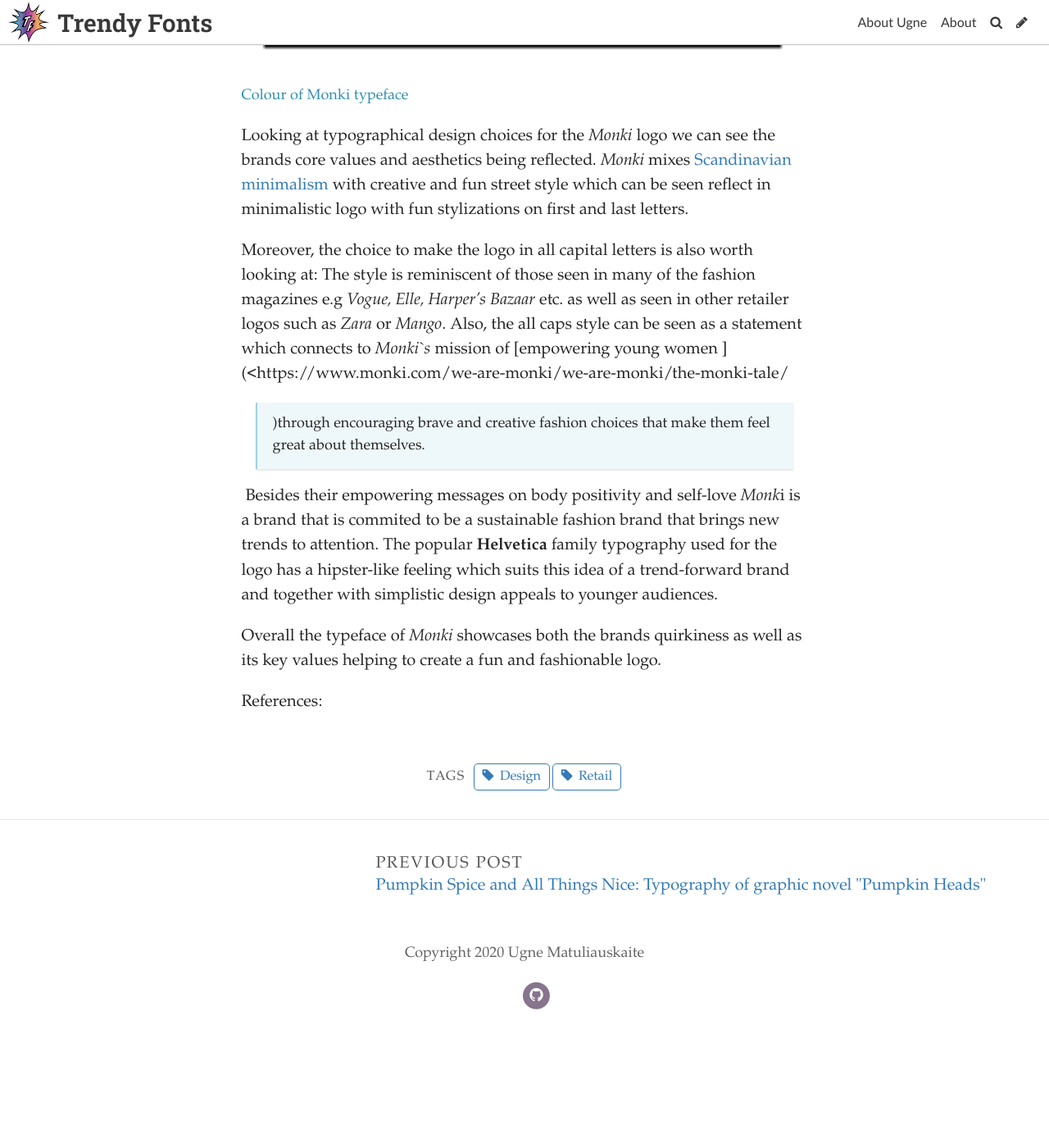
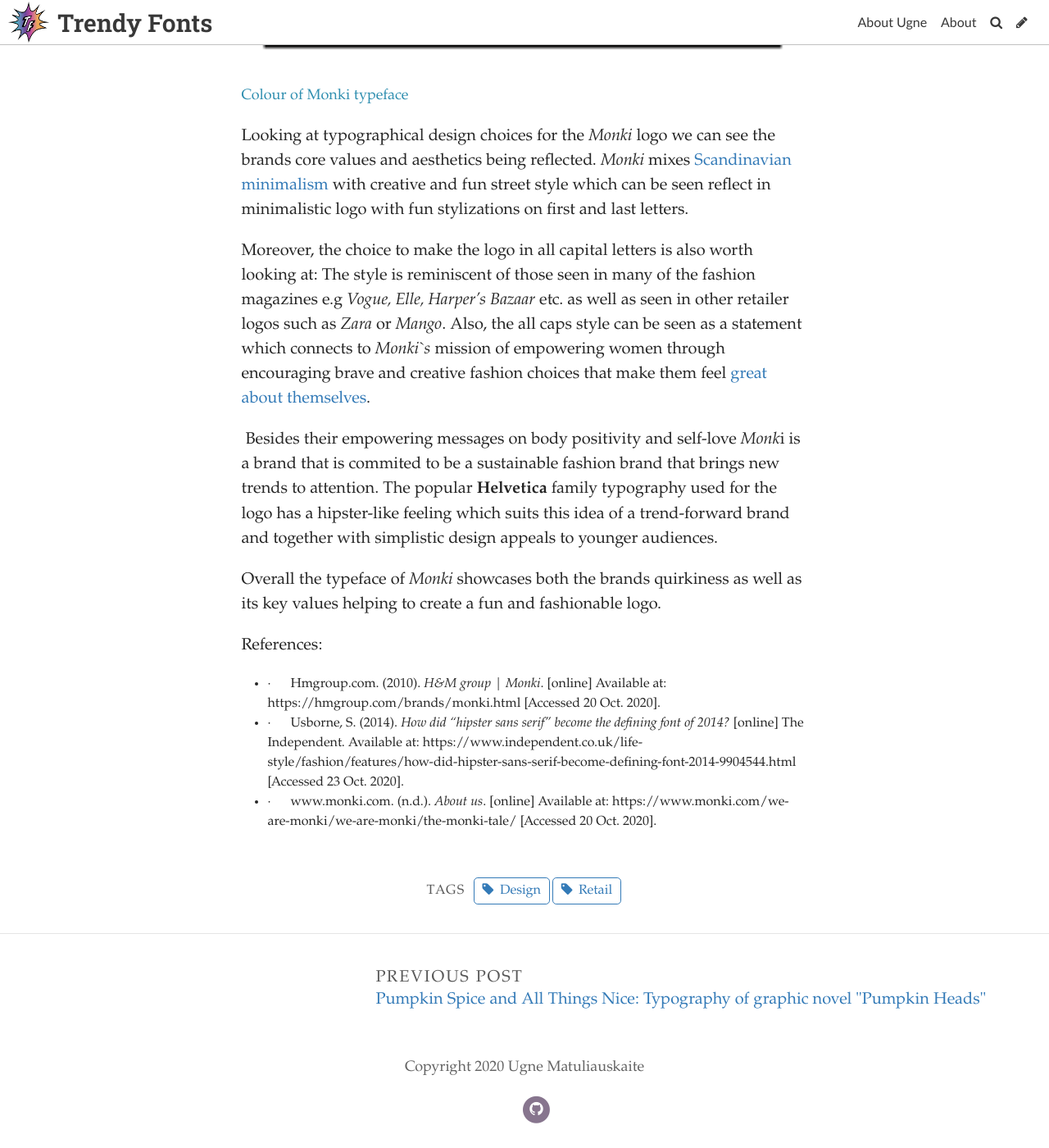
Before and after one commit to Pumpkinhead98/populartypo, a Jekyll site: the page built from _posts/2020-10-24-fun-but-make-it-fashion-typeface-of-high-street-shop-monki.md, in a window 1280 px wide and 1400 px high, scrolled down 1577 px. Shown: the whole window at 82% size. Built offline with Jekyll 4.4.1, drawn with Linux system fonts in a browser that asks for light colours; some web fonts are replaced; before the commit the page ends 2838 px from its top, so only the background shows below that.

Commit message:
Update Post “2020-10-24-fun-but-make-it-fashion-typeface-of-high-street-shop-monki”

```diff
--- a/_posts/2020-10-24-fun-but-make-it-fashion-typeface-of-high-street-shop-monki.md
+++ b/_posts/2020-10-24-fun-but-make-it-fashion-typeface-of-high-street-shop-monki.md
@@ -20,12 +20,18 @@
 
 Looking at typographical design choices for the *Monki* logo we can see the brands core values and aesthetics being reflected. *Monki* mixes [Scandinavian minimalism](https://hmgroup.com/brands/monki.html) with creative and fun street style which can be seen reflect in minimalistic logo with fun stylizations on first and last letters.
 
-Moreover, the choice to make the logo in all capital letters is also worth looking at: The style is reminiscent of those seen in many of the fashion magazines e.g *Vogue, Elle, Harper’s Bazaar* etc. as well as seen in other retailer logos such as *Zara* or *Mango*. Also, the all caps style can be seen as a statement which connects to *Monki`s* mission of \[empowering young women ](<https://www.monki.com/we-are-monki/we-are-monki/the-monki-tale/
-
-> )through encouraging brave and creative fashion choices that make them feel great about themselves.
+Moreover, the choice to make the logo in all capital letters is also worth looking at: The style is reminiscent of those seen in many of the fashion magazines e.g *Vogue, Elle, Harper’s Bazaar* etc. as well as seen in other retailer logos such as *Zara* or *Mango*. Also, the all caps style can be seen as a statement which connects to *Monki`s* mission of empowering women through encouraging brave and creative fashion choices that make them feel [great about themselves](https://www.monki.com/we-are-monki/we-are-monki/the-monki-tale/).
 
  Besides their empowering messages on body positivity and self-love *Monk*i is a brand that is commited to be a sustainable fashion brand that brings new trends to attention. The popular **Helvetica** family typography used for the logo has a hipster-like feeling which suits this idea of a trend-forward brand and together with simplistic design appeals to younger audiences.
 
 Overall the typeface of *Monki* showcases both the brands quirkiness as well as its key values helping to create a fun and fashionable logo.
 
+
+
+
+
 References:
+
+* <!--\[if !supportLists]-->·      <!--\[endif]-->Hmgroup.com. (2010). *H&M group | Monki*. \[online] Available at: https://hmgroup.com/brands/monki.html \[Accessed 20 Oct. 2020].
+* <!--\[if !supportLists]-->·      <!--\[endif]-->Usborne, S. (2014). *How did “hipster sans serif” become the defining font of 2014?* \[online] The Independent. Available at: https://www.independent.co.uk/life-style/fashion/features/how-did-hipster-sans-serif-become-defining-font-2014-9904544.html \[Accessed 23 Oct. 2020].
+* <!--\[if !supportLists]-->·      <!--\[endif]-->www.monki.com. (n.d.). *About us*. \[online] Available at: https://www.monki.com/we-are-monki/we-are-monki/the-monki-tale/ \[Accessed 20 Oct. 2020].
```
